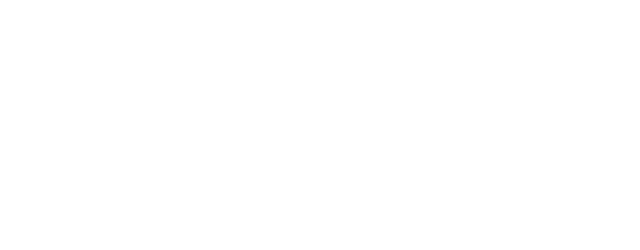
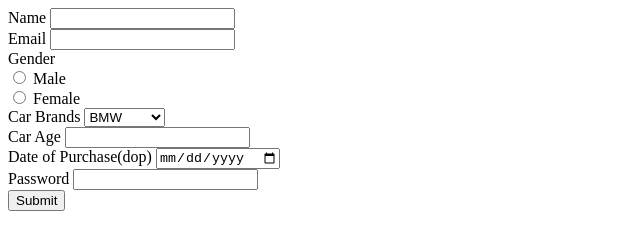
Before and after one commit to acciojob/car-insurance-form-Lavibadwal1111, a website: page main.html in a window 1280 px wide. Shown: the whole page, without its empty margins (0-640 px from the left). Drawn offline with Linux system fonts and the light colour scheme.

Commit message:
created a submission

```diff
--- a/main.html
+++ b/main.html
@@ -10,6 +10,40 @@
 	<!-- the entire body must be written by student -->
     <script type="text/javascript" src="./script.js">
 </script>
+	<form action="/submit" method="post"></form>
+<label for="text">Name</label>
+	<input type="text" id="name" required><br>
+	<label for="email">Email</label>
+	<input type="email" id="email" required><br>
+	<label for="Gender">Gender</label><br>
+	<input type="radio" name="gender" required>
+	<label for="">Male</label><br>
+	<input type="radio" name="gender" required>
+	<label>Female</label><br>
+	<label for="cars">Car Brands</label>
+	<select id="cars">
+	<option>BMW</option>
+		<option>Audi</option>
+		<option>Mercedez</option>
+	</select><br>
+	<label for="carage">Car Age</label>
+	<input type="number" id="carage" required><br>
+	<label for="dop">Date of Purchase(dop)</label>
+	<input type="date" id="dop" required><br>
+	<label for="password">Password</label>
+	<input type="password" id="password" required><br>
+	<button type="submit">Submit</button>
+
+
+
+
+
+
+
+
+
+
+
 
 </body>
 
```
